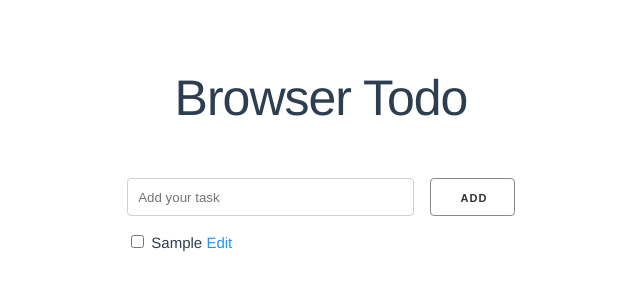
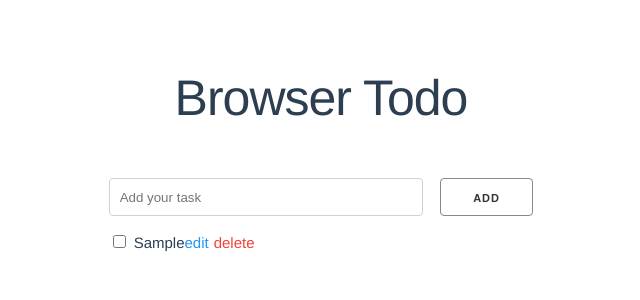
Before and after one commit to jsaddicts/browser-todo, a Vue app: page / in a window 1280 px wide. Both pictures are taken after typing "Sample" into the empty fields and a click on the button "ADD". Shown: the top 300 px of the page, without its empty margins (319-959 px from the left). Built offline with nearby package versions, Linux system fonts and the light colour scheme.

Commit message:
added responsiveness and remove button

```diff
--- a/index.html
+++ b/index.html
@@ -2,6 +2,7 @@
 <html>
   <head>
     <meta charset="utf-8">
+    <meta name="viewport" content="width=device-width, initial-scale=1">
     <title>browser-todo</title>
     <link rel="stylesheet" type="text/css" href="https://cdnjs.cloudflare.com/ajax/libs/skeleton/2.0.4/skeleton.min.css">
     <link href="https://fonts.googleapis.com/css?family=Poppins" rel="stylesheet">
--- a/src/App.vue
+++ b/src/App.vue
@@ -1,13 +1,13 @@
 <template>
   <div class="row">
-    <div class="one-third column"></div>
-    <div class="one-third column">
+    <div class="three columns"></div>
+    <div class="six columns app-container">
       <div id="app">
         <h1 class="text-center">Browser Todo</h1>
         <todo-list></todo-list>
       </div>
     </div>
-    <div class="one-third column"></div>
+    <div class="three columns"></div>
   </div>
 </template>
 
@@ -30,9 +30,33 @@ export default {
   -moz-osx-font-smoothing: grayscale;
   color: #2c3e50;
   margin-top: 60px;
+  width: 70%;
 }
 
-.column {
+.app-container {
+  display: flex;
+  justify-content: center;
+}
+
+.columns {
   min-height: 1px;
 }
+
+@media only screen and (min-width: 678px) and (max-width: 827px) {
+  #app {
+    width: 85%;
+  }
+}
+
+@media only screen and (min-width: 550px) and (max-width: 677px) {
+  #app {
+    width: 95%;
+  }
+}
+
+@media only screen and (max-width: 549px) {
+  #app {
+    width: 100%;
+  }
+}
 </style>
--- a/src/components/ListItem.vue
+++ b/src/components/ListItem.vue
@@ -1,9 +1,14 @@
 <template>
   <div>
     <div v-if="!edit">
-      <input class="todo-list-item" type="checkbox" v-bind:checked="editabletodo.completed" v-on:change="complete(editabletodo.id)"/>
-      {{editabletodo.text}}
-      <span v-on:click="enableEdit()" class="text-primary pointer">Edit</span>
+      <div class="task-checkbox">
+      	<input class="todo-list-item" type="checkbox" v-bind:checked="editabletodo.completed" v-on:change="complete(editabletodo.id)"/>
+      </div>
+      <div class="task-text">
+      	<span>{{editabletodo.text}}</span>
+	      <span v-on:click="enableEdit()" class="text text-primary pointer">edit</span>
+	      <span v-on:click="remove(editabletodo.id)" class="text text-danger pointer">delete</span>
+      </div>
     </div>
     <div v-if="edit">
     	<input-group
@@ -52,6 +57,9 @@ export default {
       })
      	this.disableEdit();
     },
+    remove: function(id) {
+    	this.$emit('remove', id);
+    },
     disableEdit: function() {
       this.edit = false;
     }
--- a/src/components/TodoList.vue
+++ b/src/components/TodoList.vue
@@ -11,12 +11,13 @@
         <list-item
           :todo="task"
           v-on:save="editTask"
+          v-on:remove="removeTask"
           v-on:complete="completeTask"></list-item>
       </li>
     </ul>
     <ul>
      <li v-for="task in completedList()">
-      <del>{{task.text}}</del>
+      <del class="text">{{task.text}}</del>
       <span class="text-danger pointer" v-on:click="removeTask(task.id)">delete</span>
      </li>
     </ul>
--- a/src/style/common.css
+++ b/src/style/common.css
@@ -23,6 +23,25 @@ ul {
 	color: #2196F3;
 }
 
+.text {
+	margin-right: 5px;
+}
+
 .pointer {
 	cursor: pointer;
 }
+
+.task-text {
+	float: left;
+    width: 90%;
+}
+
+.task-checkbox {
+	float: left;
+	margin-right: 5px;
+	height: 100%
+}
+
+button {
+	padding: 0px 0px;
+}
```
